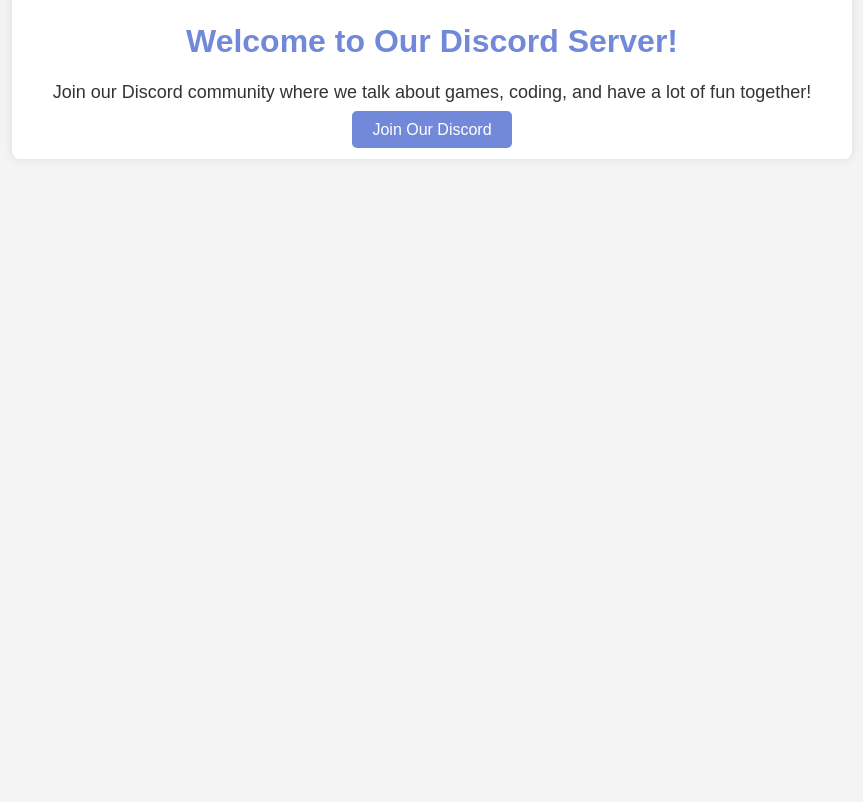
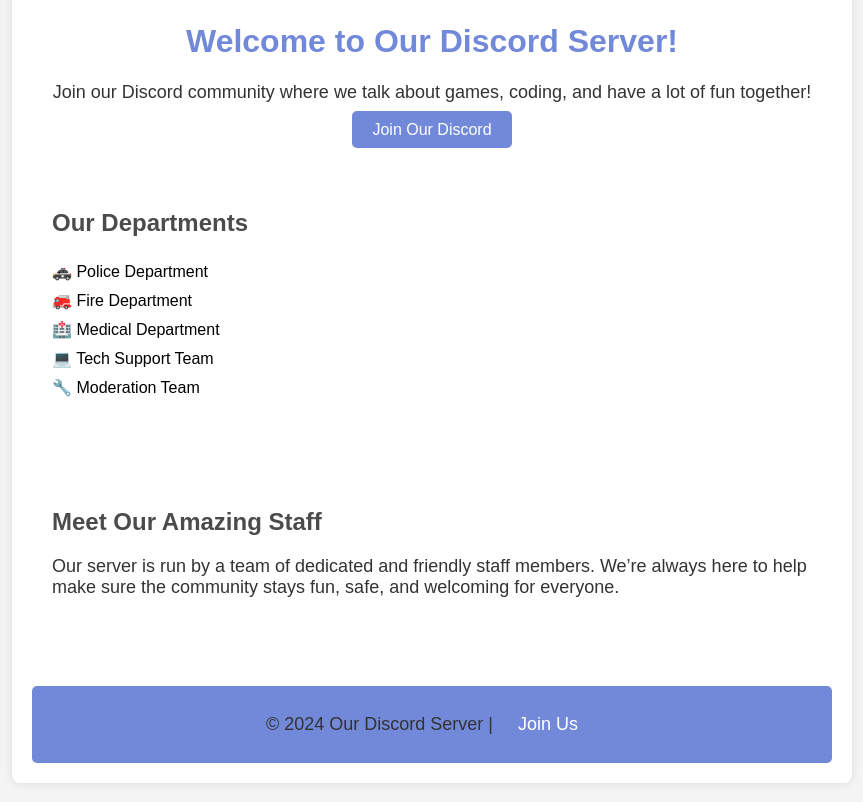
Before and after one commit to J3team/CSRP, a plain HTML site: page index.html in a window 1280 px wide. Shown: the part 250-1052 px from the top of the page, without its empty margins (208-1071 px from the left). Before the commit the page ends 800 px from the top, so only its background shows below. Drawn offline with Linux system fonts and the light colour scheme.

Commit message:
Update index.html

```diff
--- a/index.html
+++ b/index.html
@@ -23,6 +23,10 @@
         h1 {
             color: #7289DA;
         }
+        h2 {
+            color: #4b4b4b;
+            font-size: 24px;
+        }
         p {
             font-size: 18px;
             color: #333;
@@ -44,14 +48,60 @@
             border-radius: 50%;
             box-shadow: 0px 0px 10px rgba(0, 0, 0, 0.2);
         }
+        .departments, .staff {
+            margin-top: 30px;
+            text-align: left;
+            padding: 20px;
+        }
+        .footer {
+            margin-top: 50px;
+            padding: 10px;
+            background-color: #7289DA;
+            color: white;
+            text-align: center;
+            border-radius: 5px;
+        }
+        ul {
+            list-style-type: none;
+            padding: 0;
+        }
+        li {
+            padding: 5px 0;
+        }
     </style>
 </head>
 <body>
     <div class="container">
+        <!-- Logo Section -->
         <img src="https://cdn.discordapp.com/attachments/1303114419290509483/1303114456993370163/IMG_3465.webp?ex=672a9369&is=672941e9&hm=94a71225ac600cb35c7ae94a1ada9a40e4cad5e3b3b7678020461f8e37997053&" alt="Discord Server Logo">
+
+        <!-- Welcome Section -->
         <h1>Welcome to Our Discord Server!</h1>
         <p>Join our Discord community where we talk about games, coding, and have a lot of fun together!</p>
         <a href="https://discord.gg/HEWuD588">Join Our Discord</a>
+
+        <!-- Departments Section -->
+        <div class="departments">
+            <h2>Our Departments</h2>
+            <ul>
+                <li>🚓 Police Department</li>
+                <li>🚒 Fire Department</li>
+                <li>🏥 Medical Department</li>
+                <li>💻 Tech Support Team</li>
+                <li>🔧 Moderation Team</li>
+            </ul>
+        </div>
+
+        <!-- Staff Section -->
+        <div class="staff">
+            <h2>Meet Our Amazing Staff</h2>
+            <p>Our server is run by a team of dedicated and friendly staff members. We’re always here to help make sure the community stays fun, safe, and welcoming for everyone.</p>
+        </div>
+
+        <!-- Footer Section -->
+        <div class="footer">
+            <p>© 2024 Our Discord Server | <a href="https://discord.gg/HEWuD588" style="color: white;">Join Us</a></p>
+        </div>
     </div>
 </body>
 </html>
```
